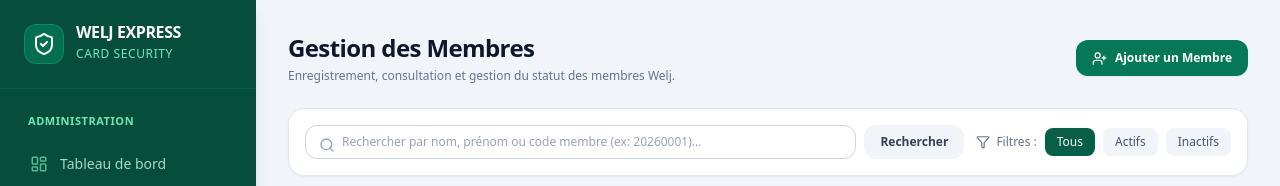
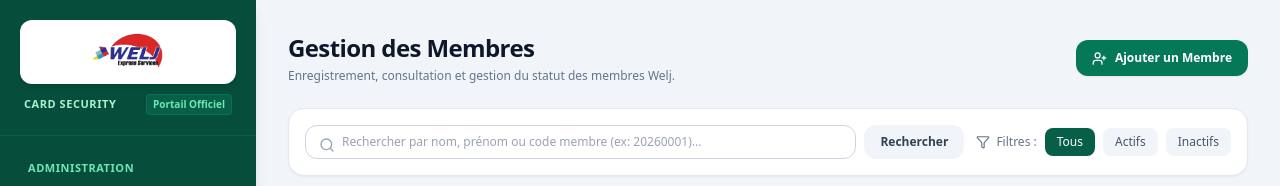
Before and after one commit to TechnoziHaiti/welj_card_security, a Next.js app: page /admin/members in a window 1280 px wide. Shown: the top 186 px of the page. Built offline with nearby package versions, Linux system fonts and the light colour scheme; no server answers; the database is empty.

Commit message:
feat: add official Welj logo to sidebar and portal headers

```diff
--- a/src/app/login/page.tsx
+++ b/src/app/login/page.tsx
@@ -3,6 +3,7 @@
 import React, { useState, Suspense } from 'react';
 import { useRouter, useSearchParams } from 'next/navigation';
 import Link from 'next/link';
+import Image from 'next/image';
 import {
   ShieldCheck,
   Lock,
@@ -143,8 +144,15 @@ export default function LoginPage() {
   return (
     <div className="min-h-screen bg-slate-100 flex flex-col justify-center py-12 sm:px-6 lg:px-8">
       <div className="sm:mx-auto sm:w-full sm:max-w-md text-center">
-        <div className="inline-flex items-center justify-center w-14 h-14 rounded-2xl bg-emerald-800 text-white shadow-lg mb-4 ring-4 ring-emerald-500/20">
-          <ShieldCheck size={32} />
+        <div className="inline-flex items-center justify-center bg-white rounded-2xl p-3.5 shadow-md mb-4 ring-4 ring-emerald-600/10 border border-slate-200">
+          <Image
+            src="/logo.png"
+            alt="Welj Express Services"
+            width={180}
+            height={80}
+            className="h-14 w-auto object-contain"
+            priority
+          />
         </div>
         <h1 className="text-2xl font-black text-slate-900 tracking-tight">
           WELJ EXPRESS SERVICES
--- a/src/app/verify/[token]/page.tsx
+++ b/src/app/verify/[token]/page.tsx
@@ -1,5 +1,6 @@
 import React from 'react';
 import Link from 'next/link';
+import Image from 'next/image';
 import { headers } from 'next/headers';
 import {
   ShieldCheck,
@@ -76,9 +77,19 @@ export default async function VerifyTokenPage({ params }: PageProps) {
       <div className="w-full max-w-md">
         {/* En-tête Welj Express Services */}
         <div className="text-center mb-6">
-          <div className="inline-flex items-center gap-2 px-3 py-1.5 rounded-full bg-emerald-900/10 text-emerald-900 text-xs font-semibold tracking-wider uppercase mb-2">
+          <div className="inline-flex items-center justify-center bg-white rounded-2xl p-3 shadow-md mb-3 ring-4 ring-emerald-900/10 border border-slate-200">
+            <Image
+              src="/logo.png"
+              alt="Welj Express Services"
+              width={160}
+              height={70}
+              className="h-11 w-auto object-contain"
+              priority
+            />
+          </div>
+          <div className="inline-flex items-center gap-1.5 px-3 py-1 rounded-full bg-emerald-900/10 text-emerald-900 text-xs font-semibold tracking-wider uppercase mb-2">
             <ShieldCheck size={14} className="text-emerald-700" />
-            Vérificateur Officiel Welj Express
+            Vérificateur Officiel
           </div>
           <h1 className="text-xl font-black text-slate-800 tracking-tight">
             Vérification de Carte
--- a/src/app/verify/page.tsx
+++ b/src/app/verify/page.tsx
@@ -3,6 +3,7 @@
 import React, { useState, useEffect, useRef } from 'react';
 import { useRouter } from 'next/navigation';
 import Link from 'next/link';
+import Image from 'next/image';
 import {
   ShieldCheck,
   QrCode,
@@ -95,8 +96,15 @@ export default function PublicVerifyPage() {
       <div className="w-full max-w-md">
         {/* Brand Banner */}
         <div className="text-center mb-6">
-          <div className="w-14 h-14 bg-emerald-700/80 ring-4 ring-emerald-500/20 rounded-2xl flex items-center justify-center mx-auto mb-3 shadow-lg">
-            <ShieldCheck size={32} className="text-white" />
+          <div className="inline-flex items-center justify-center bg-white rounded-2xl p-3 shadow-lg mb-3 ring-4 ring-emerald-500/20">
+            <Image
+              src="/logo.png"
+              alt="Welj Express Services"
+              width={160}
+              height={70}
+              className="h-12 w-auto object-contain"
+              priority
+            />
           </div>
           <h1 className="text-2xl font-black tracking-tight text-white">
             WELJ EXPRESS SERVICES
--- a/src/components/AdminSidebar.tsx
+++ b/src/components/AdminSidebar.tsx
@@ -2,6 +2,7 @@
 
 import React from 'react';
 import Link from 'next/link';
+import Image from 'next/image';
 import { usePathname, useRouter } from 'next/navigation';
 import {
   LayoutDashboard,
@@ -64,16 +65,25 @@ export function AdminSidebar({ userEmail, userName, userRole }: AdminSidebarProp
   return (
     <aside className="w-64 bg-emerald-900 text-white flex flex-col min-h-screen shrink-0 shadow-lg">
       {/* Brand Header */}
-      <div className="p-6 border-b border-emerald-800 flex items-center gap-3">
-        <div className="w-10 h-10 rounded-xl bg-emerald-700/80 border border-emerald-500/40 flex items-center justify-center text-emerald-200">
-          <ShieldCheck size={24} className="text-white" />
-        </div>
-        <div>
-          <h1 className="font-bold text-base tracking-tight leading-none text-white">
-            WELJ EXPRESS
-          </h1>
-          <span className="text-xs text-emerald-300 font-medium tracking-wider uppercase">
+      <div className="p-5 border-b border-emerald-800">
+        <Link href="/admin/dashboard" className="block">
+          <div className="bg-white rounded-xl p-2.5 flex items-center justify-center shadow-md hover:shadow-lg transition-shadow">
+            <Image
+              src="/logo.png"
+              alt="Welj Express Services"
+              width={160}
+              height={70}
+              className="w-auto h-11 object-contain"
+              priority
+            />
+          </div>
+        </Link>
+        <div className="flex items-center justify-between px-1 mt-2.5">
+          <span className="text-[11px] font-bold text-emerald-200 tracking-wider uppercase">
             Card Security
+          </span>
+          <span className="inline-flex items-center px-1.5 py-0.5 rounded text-[10px] font-semibold bg-emerald-800 text-emerald-300 border border-emerald-700/80">
+            Portail Officiel
           </span>
         </div>
       </div>
```
Also changed, not shown: public/logo.png (added).
